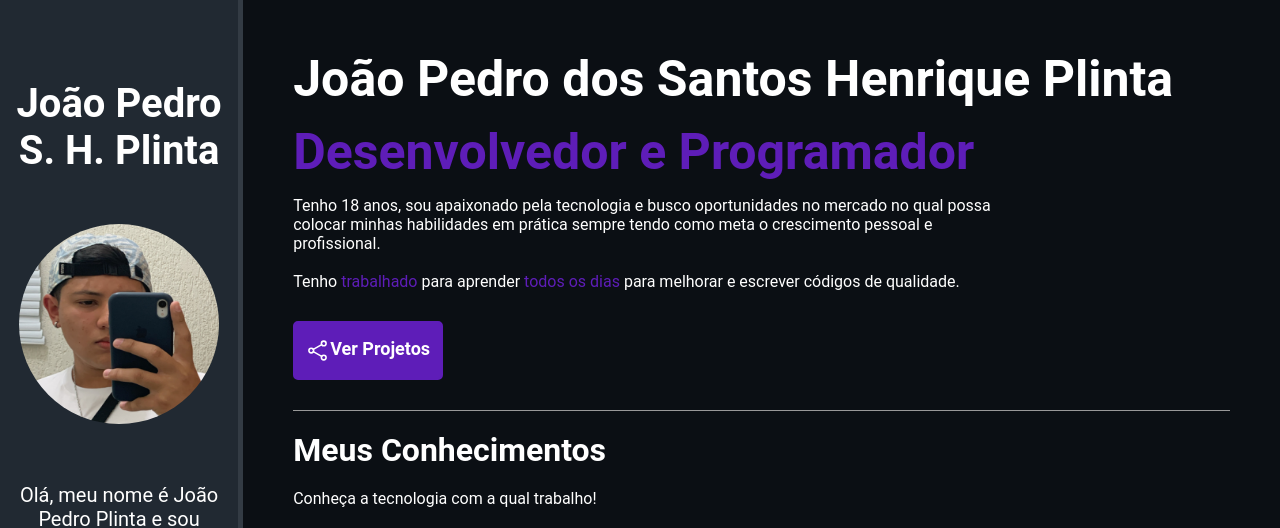
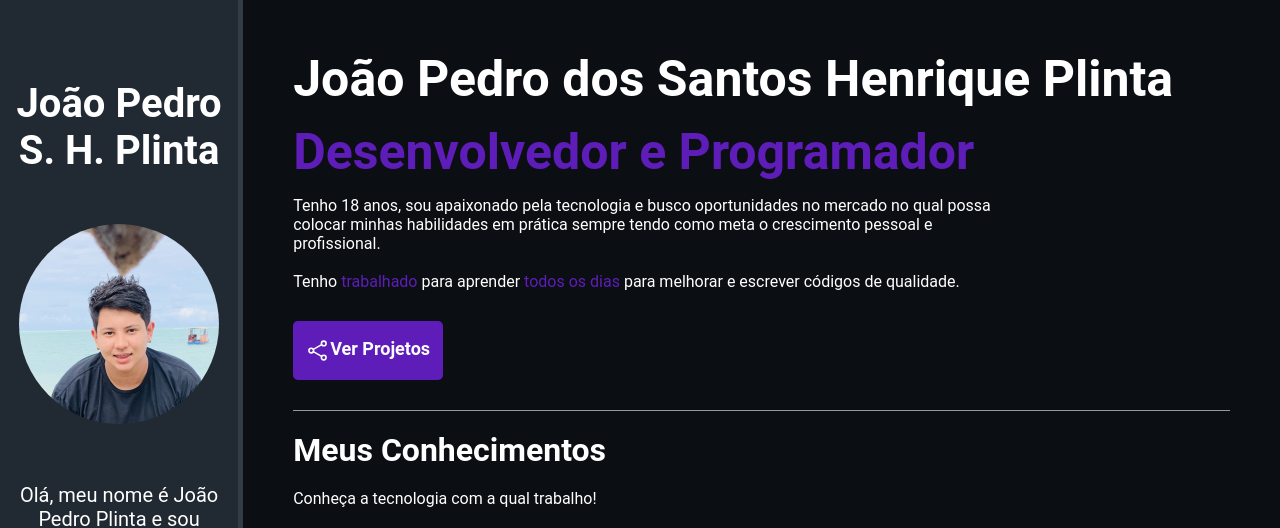
Before and after one commit to joaopedroplinta/asdfasd, a plain HTML site: page index.html in a window 1280 px wide. Shown: the top 528 px of the page. Drawn offline with nearby package versions, Linux system fonts and the light colour scheme.

Commit message:
Updates index.html

```diff
--- a/index.html
+++ b/index.html
@@ -13,7 +13,7 @@
     <main id="container">
         <aside id="bio-container">
             <h2>João Pedro S. H. Plinta</h2>
-            <img id="bio-img" src="Img/JoãoPedroPlinta.jpg" alt="João Pedro Plinta">
+            <img id="bio-img" src="Img/JoãoPedroPlinta2.jpeg" alt="João Pedro Plinta">
             <p>Olá, meu nome é João Pedro Plinta e sou <span class="destaque">Desenvolvedor Full-Stack e Programador</span></p>
             <h3>
                 <p class="id"><welcome-text>Seja Bem-Vindo!</welcome-text></p>
```
Also changed, not shown: Img/JoãoPedroPlinta2.jpeg (added).
